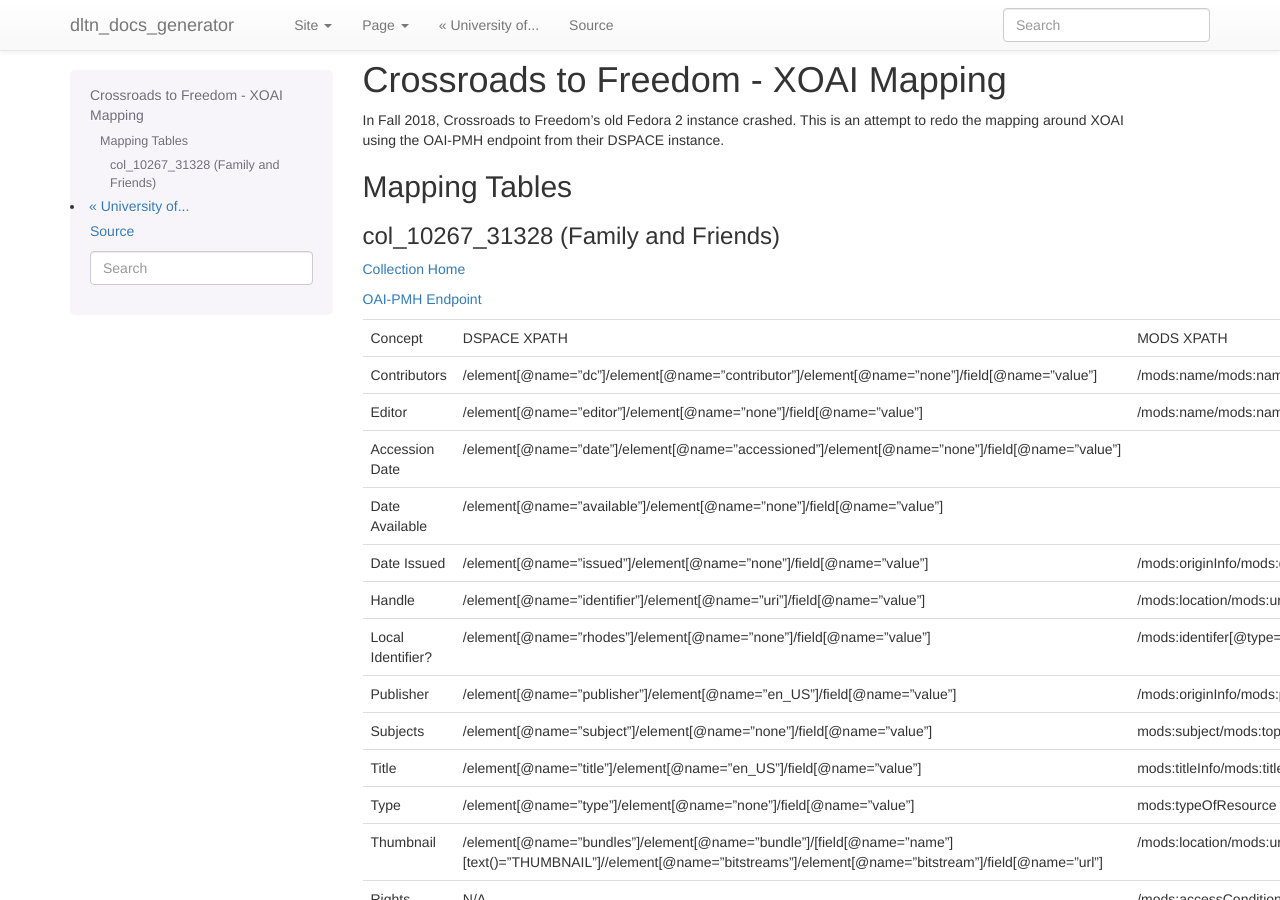
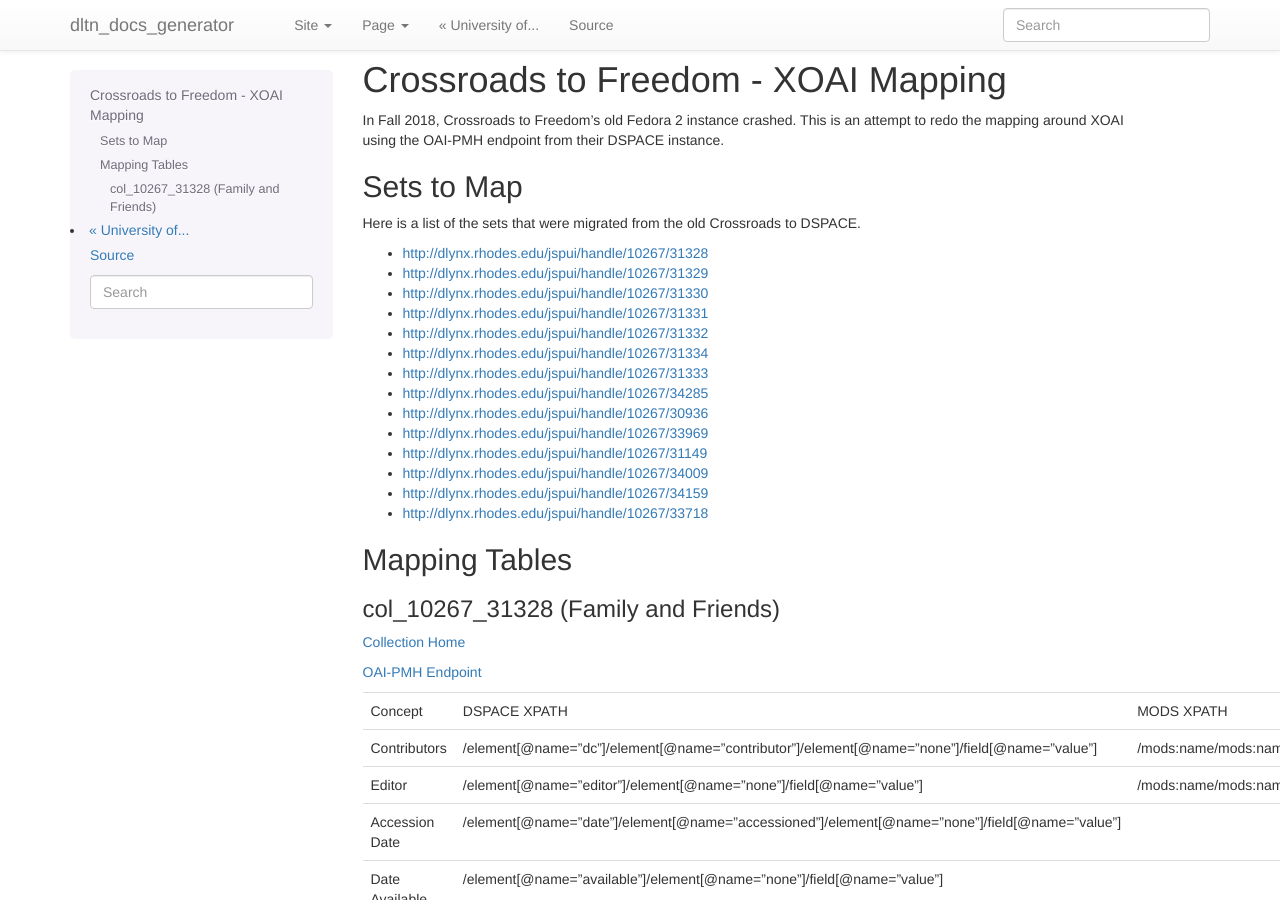
Before and after one commit to DigitalLibraryofTennessee/dltn_docs_generator, a Sphinx documentation site: the page built from docs/mappings/crossroads.rst, in a window 1280 px wide and 900 px high. Built offline with Sphinx 7.4.7, drawn with Linux system fonts in a browser that asks for light colours; pages that are not in the unit, such as notebooks, are missing from menus.

Commit message:
Add sets from Jess Newman to map.

```diff
--- a/docs/mappings/crossroads.rst
+++ b/docs/mappings/crossroads.rst
@@ -4,6 +4,28 @@
 
 In Fall 2018, Crossroads to Freedom's old Fedora 2 instance crashed.  This is an attempt to redo the mapping around XOAI
 using the OAI-PMH endpoint from their DSPACE instance.
+
+
+-----------
+Sets to Map
+-----------
+
+Here is a list of the sets that were migrated from the old Crossroads to DSPACE.
+
+* http://dlynx.rhodes.edu/jspui/handle/10267/31328
+* http://dlynx.rhodes.edu/jspui/handle/10267/31329
+* http://dlynx.rhodes.edu/jspui/handle/10267/31330
+* http://dlynx.rhodes.edu/jspui/handle/10267/31331
+* http://dlynx.rhodes.edu/jspui/handle/10267/31332
+* http://dlynx.rhodes.edu/jspui/handle/10267/31334
+* http://dlynx.rhodes.edu/jspui/handle/10267/31333
+* http://dlynx.rhodes.edu/jspui/handle/10267/34285
+* http://dlynx.rhodes.edu/jspui/handle/10267/30936
+* http://dlynx.rhodes.edu/jspui/handle/10267/33969
+* http://dlynx.rhodes.edu/jspui/handle/10267/31149
+* http://dlynx.rhodes.edu/jspui/handle/10267/34009
+* http://dlynx.rhodes.edu/jspui/handle/10267/34159
+* http://dlynx.rhodes.edu/jspui/handle/10267/33718
 
 --------------
 Mapping Tables
```
